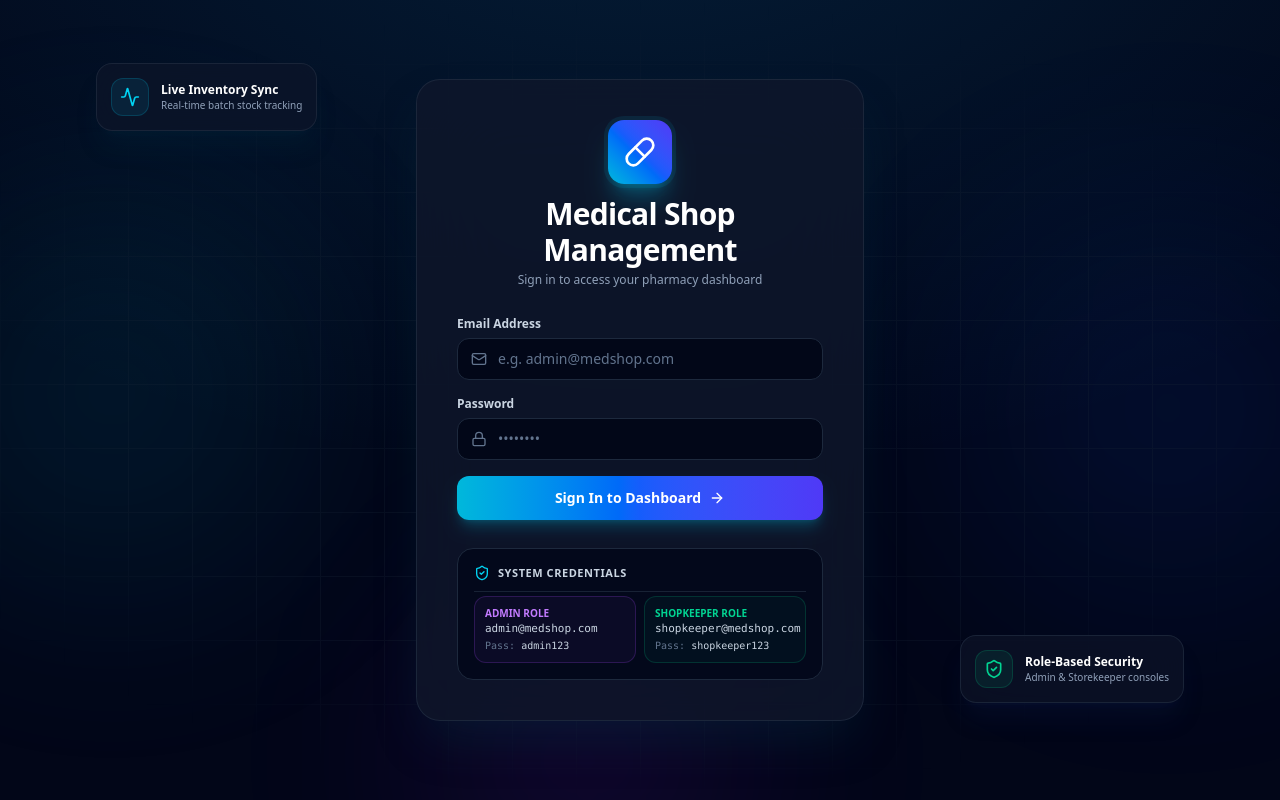
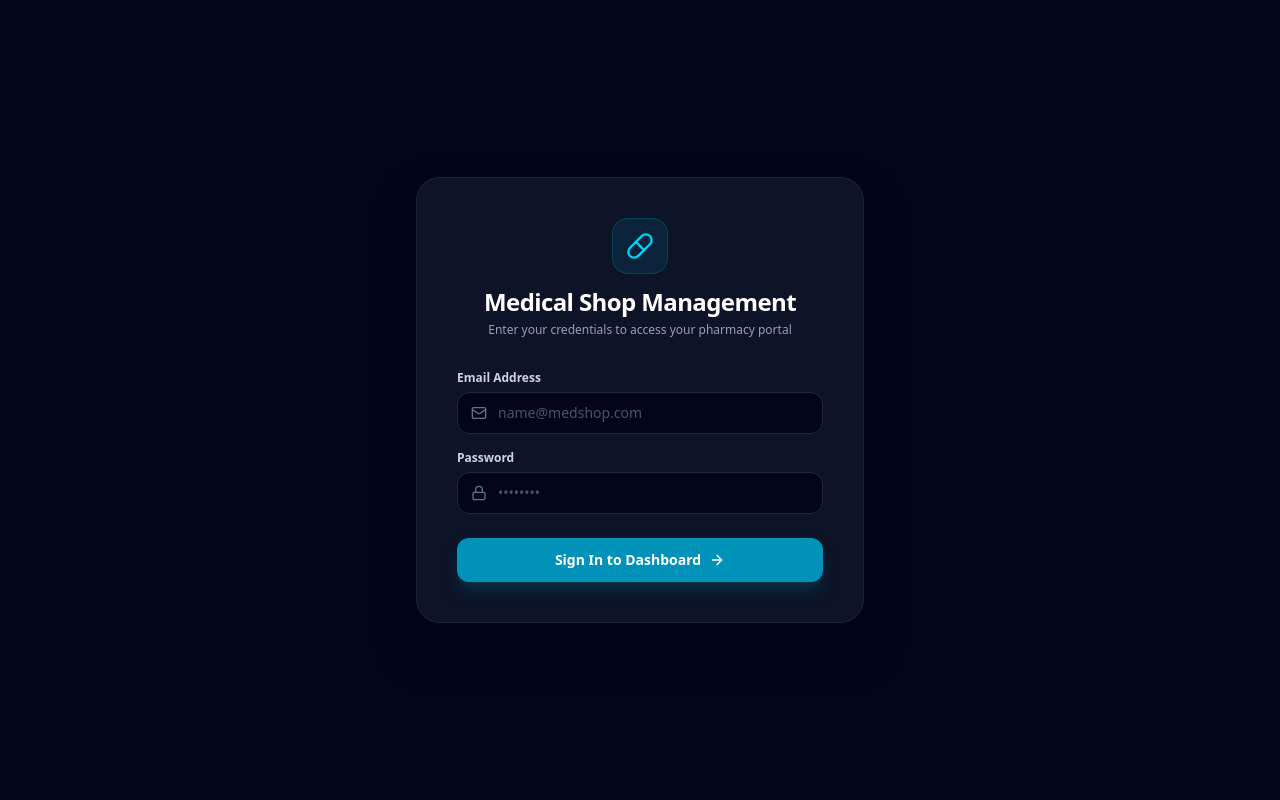
Before and after one commit to hilagShah/Medical_shop_resource_management, a React (Vite) app in the folder frontend/: page /login in a window 1280 px wide. Built offline with nearby package versions, Linux system fonts and the light colour scheme.

Commit message:
Professional clean dark theme login UI without floating badges or credentials box

```diff
--- a/frontend/src/pages/Login.jsx
+++ b/frontend/src/pages/Login.jsx
@@ -1,16 +1,7 @@
 import React, { useState } from 'react';
 import { useNavigate } from 'react-router-dom';
 import { useAuth } from '../context/AuthContext';
-import {
-  Pill,
-  Lock,
-  Mail,
-  ArrowRight,
-  ShieldCheck,
-  Building2,
-  Sparkles,
-  Activity,
-} from 'lucide-react';
+import { Pill, Lock, Mail, ArrowRight } from 'lucide-react';
 
 const Login = () => {
   const [email, setEmail] = useState('');
@@ -28,7 +19,7 @@ const Login = () => {
 
     try {
       const user = await login(email.trim(), password);
-      // Automatically redirect to the respective dashboard based on user role
+      // Automatically navigate directly to respective dashboard based on user role
       if (user.role === 'admin') {
         navigate('/admin/dashboard');
       } else {
@@ -42,67 +33,37 @@ const Login = () => {
   };
 
   return (
-    <div className="relative min-h-screen w-full flex items-center justify-center bg-slate-950 px-4 py-12 selection:bg-cyan-500 selection:text-white overflow-hidden">
-      {/* RICH PHARMACEUTICAL AMBIENT BACKGROUND */}
-      <div className="absolute inset-0 bg-[radial-gradient(ellipse_80%_80%_at_50%_-20%,rgba(14,165,233,0.15),rgba(255,255,255,0))] pointer-events-none"></div>
-
-      {/* Glowing Gradient Orbs */}
-      <div className="absolute top-1/4 -left-20 h-96 w-96 rounded-full bg-cyan-500/15 blur-[120px] pointer-events-none animate-pulse"></div>
-      <div className="absolute bottom-1/4 -right-20 h-96 w-96 rounded-full bg-blue-600/15 blur-[120px] pointer-events-none animate-pulse"></div>
-      <div className="absolute top-3/4 left-1/3 h-80 w-80 rounded-full bg-purple-600/10 blur-[100px] pointer-events-none"></div>
-
-      {/* Decorative Grid Pattern Overlay */}
-      <div className="absolute inset-0 bg-[linear-gradient(to_right,#1e293b_1px,transparent_1px),linear-gradient(to_bottom,#1e293b_1px,transparent_1px)] bg-[size:4rem_4rem] [mask-image:radial-gradient(ellipse_60%_50%_at_50%_50%,#000_70%,transparent_100%)] opacity-25 pointer-events-none"></div>
-
-      {/* Floating Medical Decorative Badges */}
-      <div className="hidden lg:flex absolute top-20 left-24 items-center gap-3 rounded-2xl border border-slate-800/80 bg-slate-900/60 p-3.5 backdrop-blur-xl shadow-xl shadow-cyan-950/20 animate-bounce duration-[6000ms]">
-        <div className="rounded-xl bg-cyan-500/10 p-2 text-cyan-400 border border-cyan-500/20">
-          <Activity className="h-5 w-5" />
+    <div className="min-h-screen w-full flex items-center justify-center bg-slate-950 px-4 py-12 selection:bg-cyan-500 selection:text-white">
+      {/* PROFESSIONAL MINIMALIST CARD */}
+      <div className="w-full max-w-md space-y-8 rounded-3xl border border-slate-800/80 bg-slate-900/90 p-8 sm:p-10 shadow-2xl shadow-slate-950/80">
+        {/* LOGO & BRANDING */}
+        <div className="text-center space-y-3">
+          <div className="inline-flex h-14 w-14 items-center justify-center rounded-2xl bg-cyan-500/10 text-cyan-400 border border-cyan-500/20 shadow-inner">
+            <Pill className="h-7 w-7" />
           </div>
           <div>
-          <p className="text-xs font-bold text-white">Live Inventory Sync</p>
-          <p className="text-[10px] text-slate-400">Real-time batch stock tracking</p>
-        </div>
-      </div>
-
-      <div className="hidden lg:flex absolute bottom-20 right-24 items-center gap-3 rounded-2xl border border-slate-800/80 bg-slate-900/60 p-3.5 backdrop-blur-xl shadow-xl shadow-blue-950/20 animate-bounce duration-[8000ms]">
-        <div className="rounded-xl bg-emerald-500/10 p-2 text-emerald-400 border border-emerald-500/20">
-          <ShieldCheck className="h-5 w-5" />
-        </div>
-        <div>
-          <p className="text-xs font-bold text-white">Role-Based Security</p>
-          <p className="text-[10px] text-slate-400">Admin & Storekeeper consoles</p>
-        </div>
-      </div>
-
-      {/* MAIN LOGIN CARD */}
-      <div className="relative z-10 w-full max-w-md space-y-7 rounded-3xl border border-slate-800/90 bg-slate-900/80 p-8 sm:p-10 backdrop-blur-2xl shadow-2xl shadow-cyan-950/40">
-        {/* LOGO & TITLE */}
-        <div className="text-center space-y-3">
-          <div className="inline-flex h-16 w-16 items-center justify-center rounded-2xl bg-gradient-to-tr from-cyan-500 via-blue-600 to-indigo-600 shadow-xl shadow-cyan-500/30 ring-4 ring-cyan-500/10">
-            <Pill className="h-8 w-8 text-white" />
-          </div>
-          <div>
-            <h1 className="text-2xl sm:text-3xl font-black tracking-tight text-white">
+            <h1 className="text-2xl font-bold tracking-tight text-white">
               Medical Shop Management
             </h1>
             <p className="text-xs text-slate-400 mt-1">
-              Sign in to access your pharmacy dashboard
+              Enter your credentials to access your pharmacy portal
             </p>
           </div>
         </div>
 
-        {/* ERROR MESSAGE */}
+        {/* ERROR NOTICE */}
         {error && (
-          <div className="rounded-2xl border border-rose-500/30 bg-rose-500/10 p-3.5 text-xs text-rose-400 text-center font-medium shadow-sm">
+          <div className="rounded-xl border border-rose-500/30 bg-rose-500/10 p-3.5 text-xs text-rose-400 text-center font-medium">
             {error}
           </div>
         )}
 
-        {/* LOGIN FORM */}
+        {/* UNIFIED LOGIN FORM */}
         <form onSubmit={handleSubmit} className="space-y-4">
           <div>
-            <label className="block text-xs font-semibold text-slate-300 mb-1.5">Email Address</label>
+            <label className="block text-xs font-semibold text-slate-300 mb-1.5">
+              Email Address
+            </label>
             <div className="relative">
               <div className="absolute inset-y-0 left-0 flex items-center pl-3.5 pointer-events-none text-slate-500">
                 <Mail className="h-4 w-4" />
@@ -112,14 +73,16 @@ const Login = () => {
                 required
                 value={email}
                 onChange={(e) => setEmail(e.target.value)}
-                placeholder="e.g. admin@medshop.com"
-                className="w-full rounded-xl border border-slate-800 bg-slate-950/90 py-2.5 pl-10 pr-4 text-sm text-white placeholder-slate-500 focus:border-cyan-500 focus:outline-none focus:ring-2 focus:ring-cyan-500/20 transition-all"
+                placeholder="name@medshop.com"
+                className="w-full rounded-xl border border-slate-800 bg-slate-950 py-2.5 pl-10 pr-4 text-sm text-white placeholder-slate-600 focus:border-cyan-500 focus:outline-none focus:ring-1 focus:ring-cyan-500 transition-all"
               />
             </div>
           </div>
 
           <div>
-            <label className="block text-xs font-semibold text-slate-300 mb-1.5">Password</label>
+            <label className="block text-xs font-semibold text-slate-300 mb-1.5">
+              Password
+            </label>
             <div className="relative">
               <div className="absolute inset-y-0 left-0 flex items-center pl-3.5 pointer-events-none text-slate-500">
                 <Lock className="h-4 w-4" />
@@ -130,20 +93,21 @@ const Login = () => {
                 value={password}
                 onChange={(e) => setPassword(e.target.value)}
                 placeholder="••••••••"
-                className="w-full rounded-xl border border-slate-800 bg-slate-950/90 py-2.5 pl-10 pr-4 text-sm text-white placeholder-slate-500 focus:border-cyan-500 focus:outline-none focus:ring-2 focus:ring-cyan-500/20 transition-all"
+                className="w-full rounded-xl border border-slate-800 bg-slate-950 py-2.5 pl-10 pr-4 text-sm text-white placeholder-slate-600 focus:border-cyan-500 focus:outline-none focus:ring-1 focus:ring-cyan-500 transition-all"
               />
             </div>
           </div>
 
+          <div className="pt-2">
             <button
               type="submit"
               disabled={loading}
-            className="flex w-full items-center justify-center gap-2 rounded-xl bg-gradient-to-r from-cyan-500 via-blue-600 to-indigo-600 py-3 text-sm font-bold text-white shadow-lg shadow-cyan-500/25 transition-all hover:brightness-110 hover:shadow-cyan-500/35 active:scale-[0.99] disabled:opacity-50"
+              className="flex w-full items-center justify-center gap-2 rounded-xl bg-cyan-600 py-3 text-sm font-semibold text-white shadow-lg shadow-cyan-950 transition-all hover:bg-cyan-500 active:scale-[0.99] disabled:opacity-50"
             >
               {loading ? (
                 <span className="flex items-center gap-2">
                   <span className="h-4 w-4 animate-spin rounded-full border-2 border-white border-t-transparent"></span>
-                Authenticating...
+                  Signing In...
                 </span>
               ) : (
                 <>
@@ -152,35 +116,8 @@ const Login = () => {
                 </>
               )}
             </button>
+          </div>
         </form>
-
-        {/* CREDENTIALS INFO BADGE */}
-        <div className="rounded-2xl border border-slate-800 bg-slate-950/80 p-4 space-y-2.5 text-xs">
-          <div className="flex items-center gap-2 text-slate-400 font-semibold">
-            <ShieldCheck className="h-4 w-4 text-cyan-400" />
-            <span className="uppercase tracking-wider text-[11px] text-slate-300">System Credentials</span>
-          </div>
-
-          <div className="grid grid-cols-1 sm:grid-cols-2 gap-2 pt-1 border-t border-slate-800/80">
-            {/* Admin Credentials */}
-            <div className="rounded-xl bg-purple-500/5 p-2.5 border border-purple-500/20 space-y-0.5">
-              <div className="flex items-center justify-between">
-                <span className="text-[10px] font-bold text-purple-400 uppercase">Admin Role</span>
-              </div>
-              <p className="font-mono text-[11px] text-slate-300">admin@medshop.com</p>
-              <p className="font-mono text-[10px] text-slate-500">Pass: <span className="text-slate-300">admin123</span></p>
-            </div>
-
-            {/* Shopkeeper Credentials */}
-            <div className="rounded-xl bg-emerald-500/5 p-2.5 border border-emerald-500/20 space-y-0.5">
-              <div className="flex items-center justify-between">
-                <span className="text-[10px] font-bold text-emerald-400 uppercase">Shopkeeper Role</span>
-              </div>
-              <p className="font-mono text-[11px] text-slate-300">shopkeeper@medshop.com</p>
-              <p className="font-mono text-[10px] text-slate-500">Pass: <span className="text-slate-300">shopkeeper123</span></p>
-            </div>
-          </div>
-        </div>
       </div>
     </div>
   );
```
Lines whose indentation alone changed are shown as unchanged.
